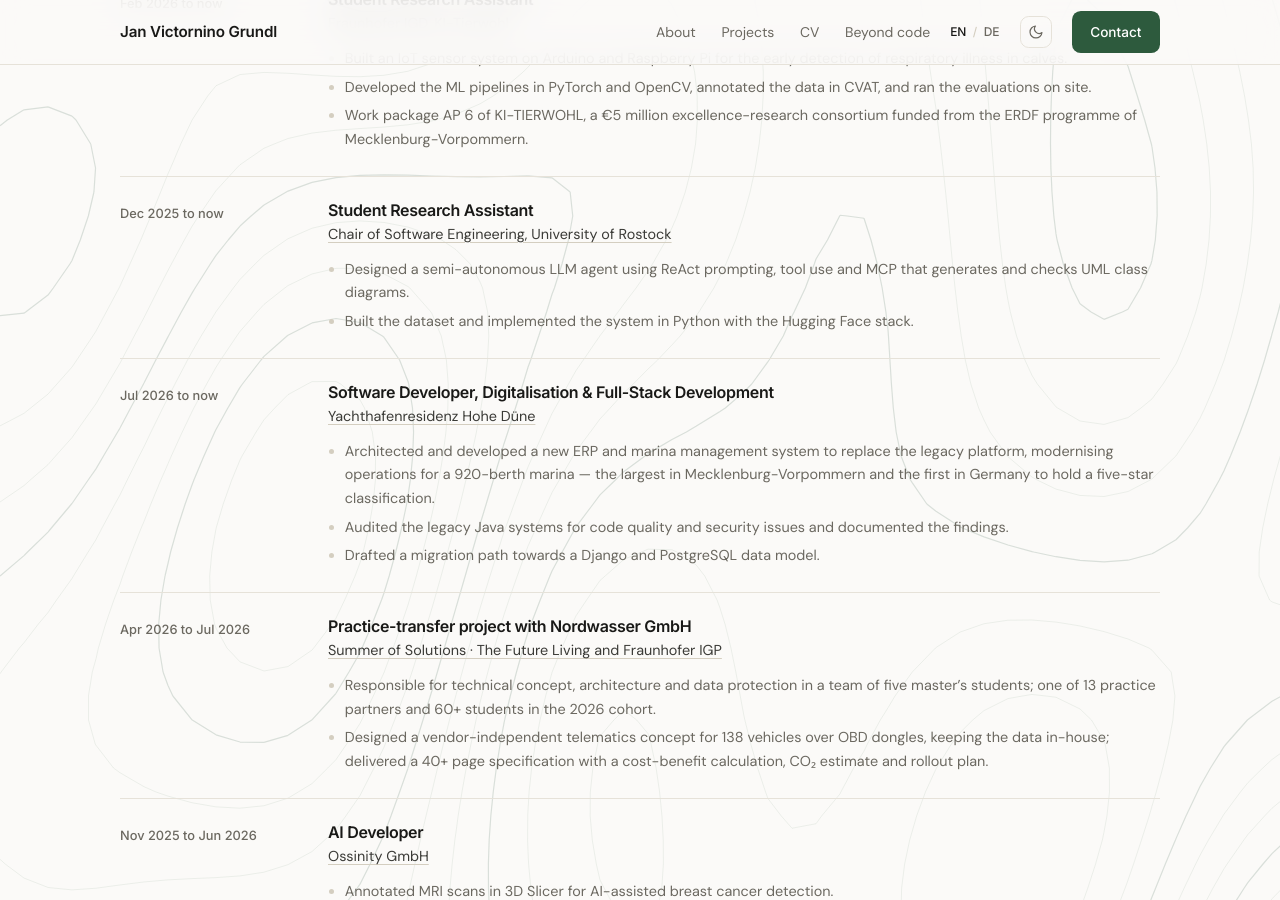
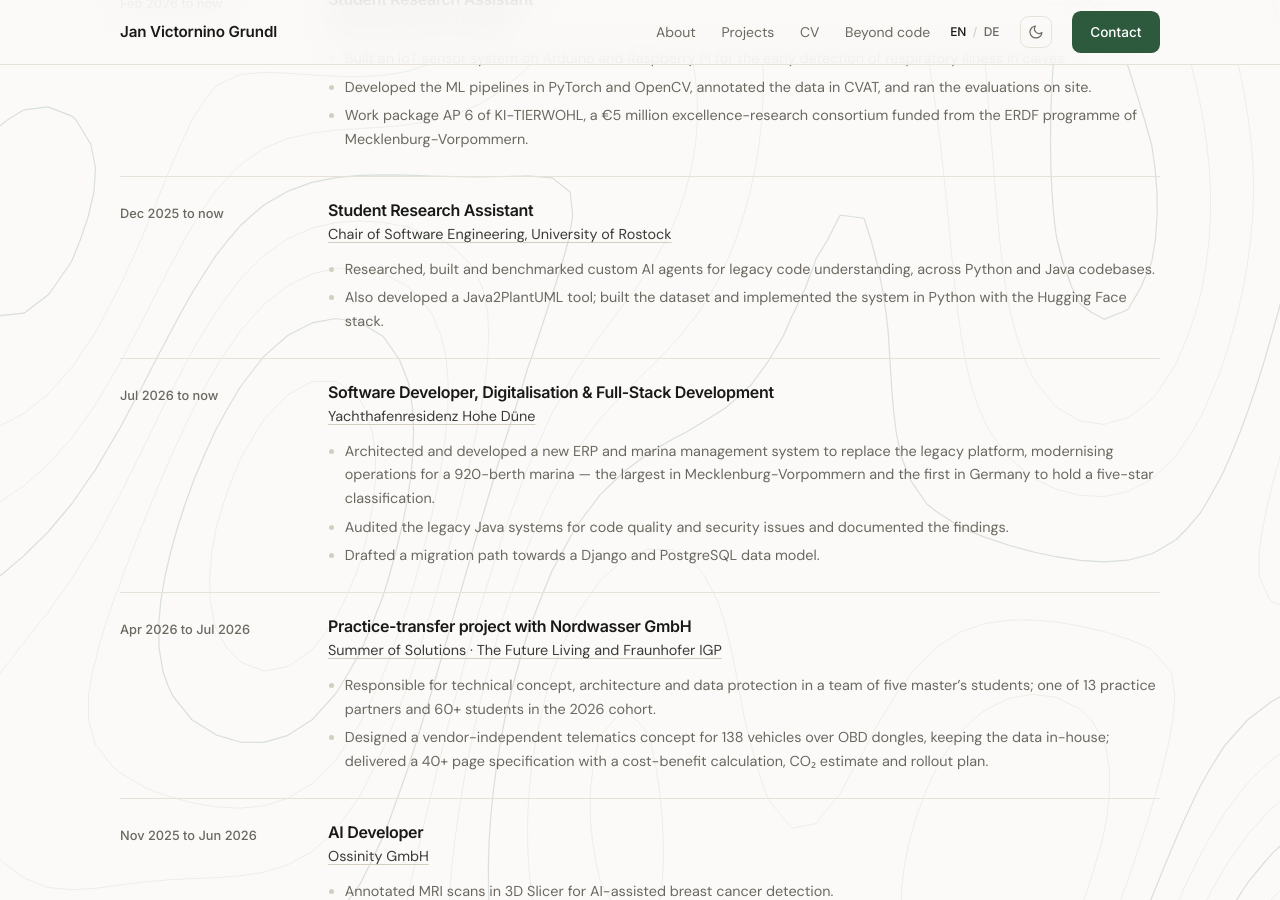
Before and after one commit to jg512/jangrundl-site, a Jekyll site: the page index.html, which Jekyll copies as it is, in a window 1280 px wide and 900 px high, scrolled down 5578 px. Built offline with Jekyll 4.4.1, drawn with Linux system fonts in a browser that asks for light colours; some of the changed text lies outside the part shown.

Commit message:
Describe the AI4SE work the way the LinkedIn profile does
"Semi-autonomous LLM agent using ReAct prompting, tool use and MCP" was a
stronger claim than the profile makes. LinkedIn says: researched,
programmed and benchmarked custom AI agents for legacy code understanding
across Python and Java codebases, plus a Java2PlantUml tool. Use that, in
the page, both dictionaries and the PDF.

The intro follows suit -- "agents that read legacy code" rather than
"unfamiliar codebases".

Co-Authored-By: Claude Opus 5 <noreply@anthropic.com>
Claude-Session: https://claude.ai/code/session_01XC6icSpUt8Jr9Eaf5Udgxg

```diff
--- a/index.html
+++ b/index.html
@@ -619,7 +619,7 @@
         <span class="kicker fade-up" data-i18n="hero.kicker">Rostock, Germany</span>
         <h1 class="fade-up d1" data-i18n="hero.title">Hi, I&rsquo;m Jan.</h1>
         <p class="fade-up d1" data-i18n="hero.p1">
-          I study computer science in Rostock and work in research and software development: on LLM agents that read unfamiliar codebases, on sensor systems for animal health, and on replacing a legacy Java stack with Django.
+          I study computer science in Rostock and work in research and software development: on AI agents that read legacy code, on sensor systems for animal health, and on replacing a legacy Java stack with Django.
         </p>
         <p class="fade-up d2" data-i18n="hero.p2">
           AI, IoT or plain software engineering: the label matters less to me than the problem. I just like solving them, preferably ones that have to survive outside a demo, whether that is in a barn, on a microcontroller, or inside somebody else&rsquo;s legacy codebase.
@@ -907,8 +907,8 @@
         <h4 class="cv-title" data-i18n="cv.e2.role">Student Research Assistant</h4>
         <div class="cv-org"><a href="https://www.informatik.uni-rostock.de/lehrstuehle/am-institut-fuer-informatik-forts/software-engineering/" target="_blank" rel="noopener noreferrer" data-i18n="cv.e2.org">Chair of Software Engineering, University of Rostock</a></div>
         <ul class="cv-desc">
-          <li data-i18n="cv.e2.b1">Designed a semi-autonomous LLM agent using ReAct prompting, tool use and MCP that generates and checks UML class diagrams.</li>
-          <li data-i18n="cv.e2.b2">Built the dataset and implemented the system in Python with the Hugging Face stack.</li>
+          <li data-i18n="cv.e2.b1">Researched, built and benchmarked custom AI agents for legacy code understanding, across Python and Java codebases.</li>
+          <li data-i18n="cv.e2.b2">Also developed a Java2PlantUML tool; built the dataset and implemented the system in Python with the Hugging Face stack.</li>
         </ul>
       </div>
     </div>
@@ -1384,7 +1384,7 @@
       "nav.contact": "Contact",
       "hero.kicker": "Rostock, Germany",
       "hero.title": "Hi, I&rsquo;m Jan.",
-      "hero.p1": "I study computer science in Rostock and work in research and software development: on LLM agents that read unfamiliar codebases, on sensor systems for animal health, and on replacing a legacy Java stack with Django.",
+      "hero.p1": "I study computer science in Rostock and work in research and software development: on AI agents that read legacy code, on sensor systems for animal health, and on replacing a legacy Java stack with Django.",
       "hero.p2": "AI, IoT or plain software engineering: the label matters less to me than the problem. I just like solving them, preferably ones that have to survive outside a demo, whether that is in a barn, on a microcontroller, or inside somebody else&rsquo;s legacy codebase.",
       "hero.cv": "CV",
       "orgs.title": "Places I have worked with",
@@ -1444,8 +1444,8 @@
       "cv.e2.when": "Dec 2025 to now",
       "cv.e2.role": "Student Research Assistant",
       "cv.e2.org": "Chair of Software Engineering, University of Rostock",
-      "cv.e2.b1": "Designed a semi-autonomous LLM agent using ReAct prompting, tool use and MCP that generates and checks UML class diagrams.",
-      "cv.e2.b2": "Built the dataset and implemented the system in Python with the Hugging Face stack.",
+      "cv.e2.b1": "Researched, built and benchmarked custom AI agents for legacy code understanding, across Python and Java codebases.",
+      "cv.e2.b2": "Also developed a Java2PlantUML tool; built the dataset and implemented the system in Python with the Hugging Face stack.",
       "cv.e3.when": "Jul 2026 to now",
       "cv.e3.role": "Software Developer, Digitalisation &amp; Full-Stack Development",
       "cv.e3.b1": "Architected and developed a new ERP and marina management system to replace the legacy platform, modernising operations for a 920-berth marina &mdash; the largest in Mecklenburg-Vorpommern and the first in Germany to hold a five-star classification.",
@@ -1592,8 +1592,8 @@
       "cv.e2.when": "Dez 2025 bis heute",
       "cv.e2.role": "Studentische Hilfskraft, Forschung",
       "cv.e2.org": "Lehrstuhl f&uuml;r Softwaretechnik, Universit&auml;t Rostock",
-      "cv.e2.b1": "Entwurf eines teilautonomen LLM-Agenten mit ReAct-Prompting, Tool-Nutzung und MCP, der UML-Klassendiagramme erzeugt und pr&uuml;ft.",
-      "cv.e2.b2": "Aufbau des Datensatzes und Implementierung in Python mit dem Hugging-Face-Stack.",
+      "cv.e2.b1": "Erforschung, Entwicklung und Benchmarking eigener KI-Agenten f&uuml;r das Verst&auml;ndnis von Altcode in Python- und Java-Codebasen.",
+      "cv.e2.b2": "Au&szlig;erdem Entwicklung eines Java2PlantUML-Werkzeugs; Aufbau des Datensatzes und Implementierung in Python mit dem Hugging-Face-Stack.",
       "cv.e3.when": "Jul 2026 bis heute",
       "cv.e3.role": "Softwareentwickler, Digitalisierung &amp; Full-Stack-Entwicklung",
       "cv.e3.b1": "Konzeption und Entwicklung eines neuen ERP- und Hafenmanagementsystems als Abl&ouml;sung der Altplattform, f&uuml;r einen Hafen mit 920 Liegepl&auml;tzen &mdash; den gr&ouml;&szlig;ten Mecklenburg-Vorpommerns und den ersten Yachthafen Deutschlands mit F&uuml;nf-Sterne-Klassifizierung.",
--- a/scripts/build_cv.py
+++ b/scripts/build_cv.py
@@ -73,8 +73,8 @@ EXPERIENCE = [
         url="https://www.informatik.uni-rostock.de/lehrstuehle/am-institut-fuer-informatik-forts/software-engineering/",
         role="Research Assistant", when="Dec 2025 - Present", where="Rostock, Germany",
         bullets=[
-            "Designed a semi-autonomous LLM agent using ReAct prompting, tool use and MCP that generates "
-            "and checks UML class diagrams from source repositories (AI4SE).",
+            "Researched, built and benchmarked custom AI agents for legacy code understanding across "
+            "Python and Java codebases (AI4SE), and developed a Java2PlantUML tool.",
             "Built the evaluation dataset and implemented the system in Python on the Hugging Face stack.",
         ],
     ),
```
Also changed, not shown: 1 other file.
